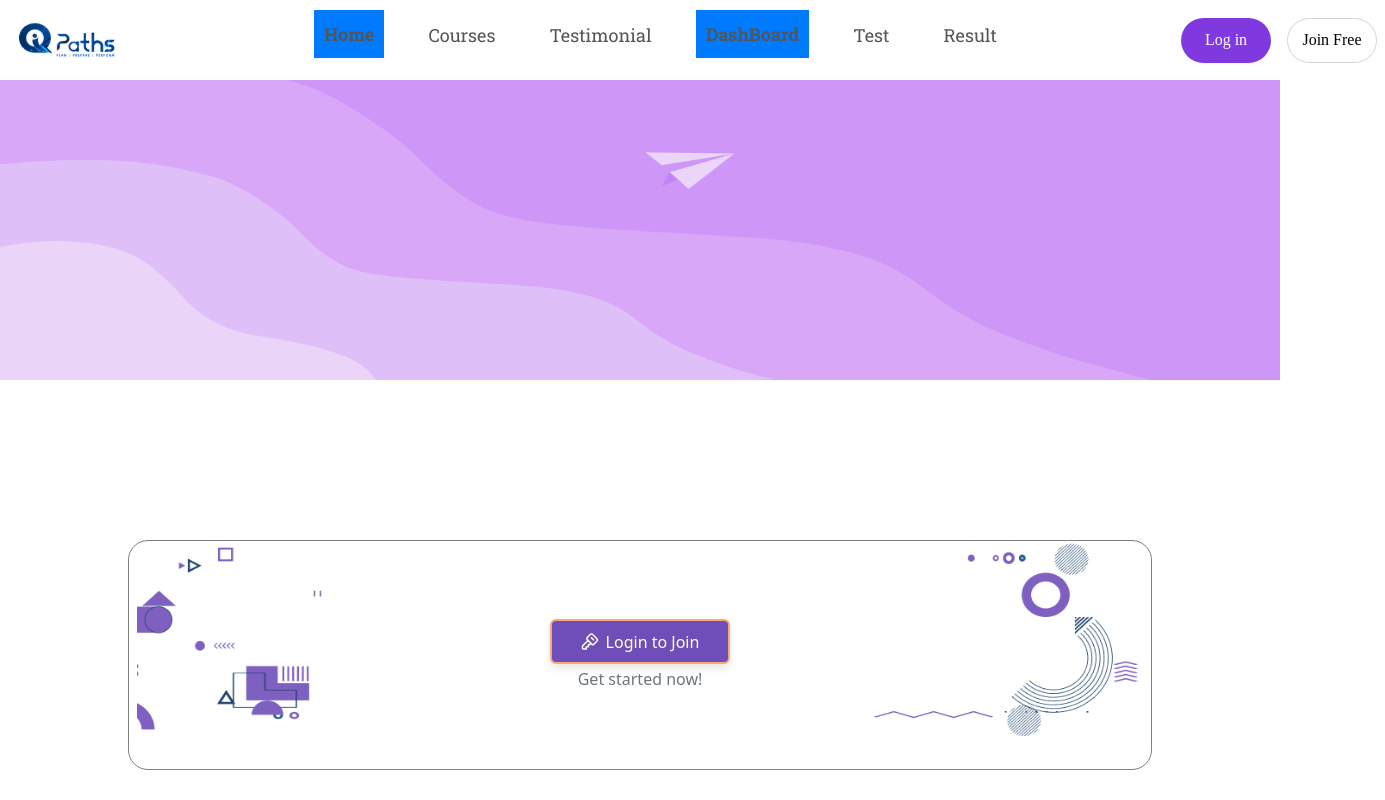
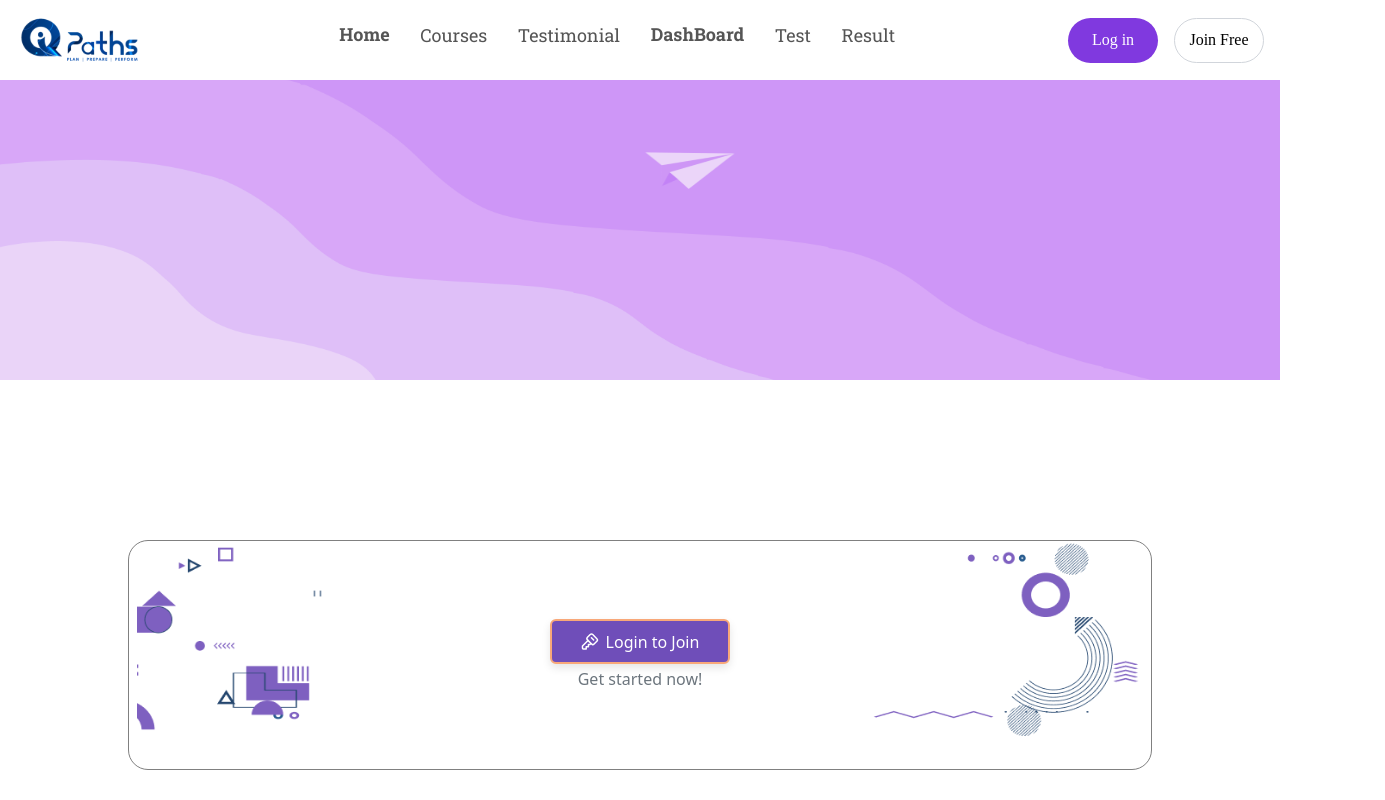
Before and after one commit to ITISH7/iqpathsquizFrontend, a React (Vite) app: page / in a window 1280 px wide. Shown: the top 800 px of the page, 1385 px wide, since content can reach past the window. Built offline with nearby package versions, Linux system fonts and the light colour scheme; no server answers; a web font is replaced by a local one.

Commit message:
fix header styling

```diff
--- a/src/components/Header/Header.module.css
+++ b/src/components/Header/Header.module.css
@@ -47,6 +47,7 @@
   background-color: green;
   border-radius: 50%;
   display: none;
+  border: 2px solid red;
 }
 
 /* Bell animation keyframes for rotating both sides */
@@ -214,7 +215,6 @@
 
 .active {
   color: #ffffff; /* Text color for the active tab */
-  background-color: #007bff; /* Background color for the active tab */
   font-weight: bold; /* Optionally make the text bold */
   border-bottom: 2px solid #ffffff; /* Add a border at the bottom of the active tab */
 }
@@ -279,7 +279,7 @@
     align-items: center;
     justify-content: space-between;
     margin: 0 150px;
-    gap: 2px;
+    gap: 1px;
     font-size: 18px;
   }
 
@@ -288,7 +288,7 @@
     display: flex;
     justify-content: center;
     align-items: center;
-    padding: 1rem;
+    padding: 0.3rem;
     /* border: 1px solid gray; */
   }
 
```
